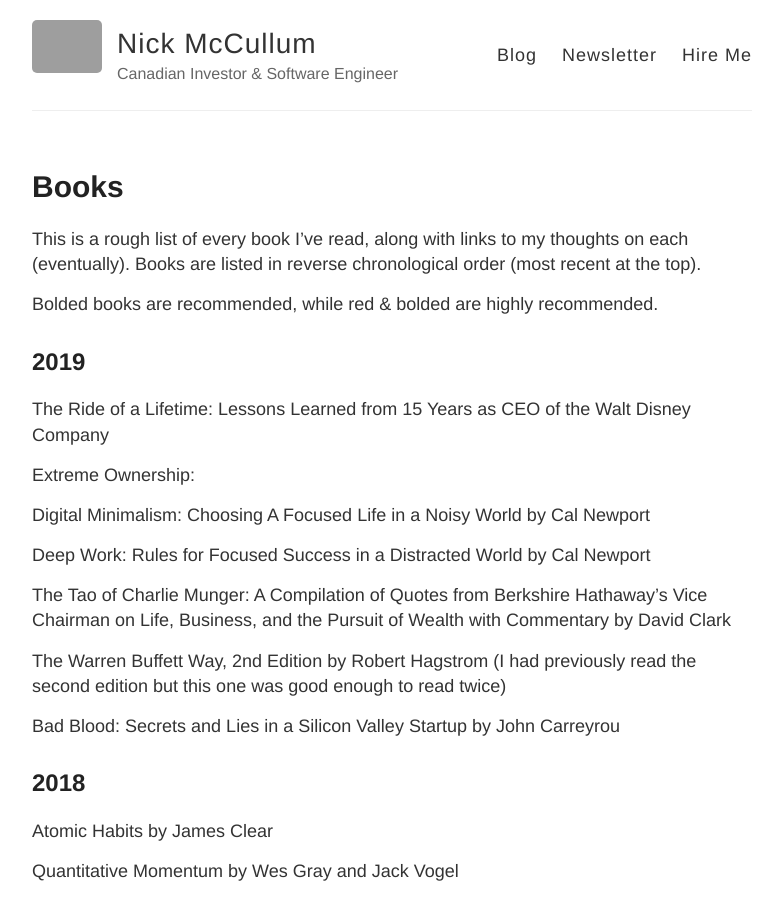
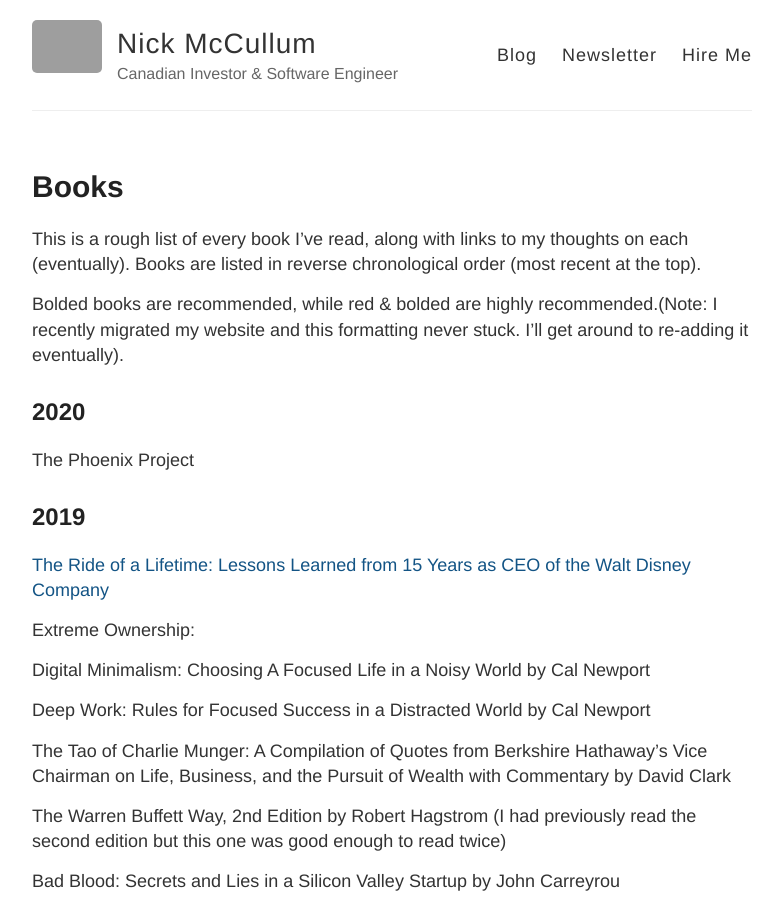
Before and after one commit to rosyberti/website, a Jekyll site: the page built from books.md, in a window 1280 px wide and 900 px high. Shown: the whole window, without its empty margins (248-1029 px from the left). Built offline with Jekyll 4.4.1, drawn with Linux system fonts in a browser that asks for light colours; grey boxes are pictures that could not be loaded.

Commit message:
added ride of a lifetime link + 2020 books

```diff
--- a/books.md
+++ b/books.md
@@ -6,11 +6,15 @@
 
 This is a rough list of every book I’ve read, along with links to my thoughts on each (eventually). Books are listed in reverse chronological order (most recent at the top).
 
-Bolded books are recommended, while red & bolded are highly recommended.
+Bolded books are recommended, while red & bolded are highly recommended.(Note: I recently migrated my website and this formatting never stuck. I'll get around to re-adding it eventually).
+
+## 2020
+
+The Phoenix Project
 
 ## 2019
 
-The Ride of a Lifetime: Lessons Learned from 15 Years as CEO of the Walt Disney Company
+[The Ride of a Lifetime: Lessons Learned from 15 Years as CEO of the Walt Disney Company](https://nickmccullum.com/ride-of-a-lifetime/)
 
 Extreme Ownership:
 
```
